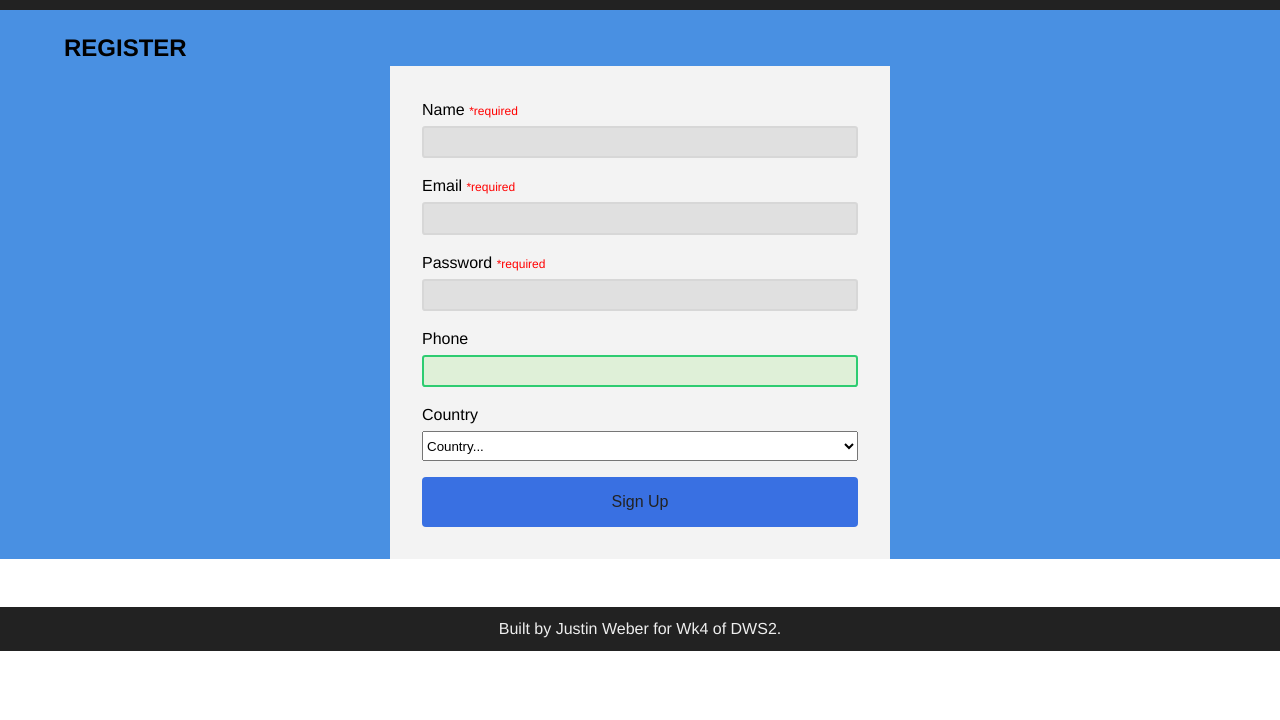
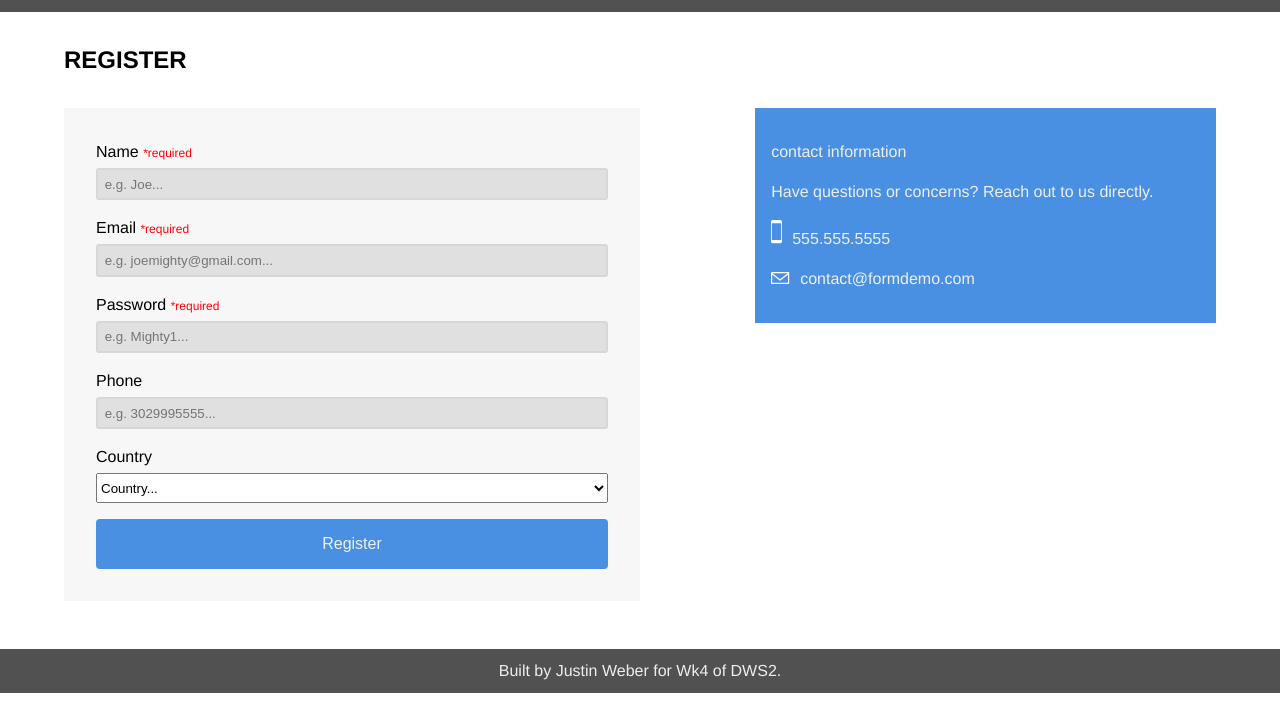
Before and after one commit to jjweber/accessible-form, a website: page index.html in a window 1280 px wide. Shown: the part 80-800 px from the top of the page. Drawn offline with Linux system fonts and the light colour scheme.

Commit message:
Finished matching style to mockup. Added media queries. Added html lang attribute. Working on changing colors to pass aria validation warning and working on registered confrimation.

```diff
--- a/index.html
+++ b/index.html
@@ -1,5 +1,5 @@
 <!DOCTYPE html>
-<html>
+<html lang="en">
   <head>
     <meta charset="utf-8">
     <meta name="viewport" content="width=device-width, initial-scale=1">
@@ -19,25 +19,23 @@
         <form id="myForm" action="">
           <div class="control-group">
             <label for="name">Name <span>*required</span></label>
-            <input type="text" id="name" required pattern="[a-zA-Z]+" minlength="3"/>
+            <input type="text" id="name" placeholder="e.g. Joe..." required pattern="[a-zA-Z]+" minlength="3"/>
           </div>
           <div class="control-group">
             <label for="email">Email <span>*required</span></label>
-            <input type="email" id="email" required/>
+            <input type="email" id="email" placeholder="e.g. joemighty@gmail.com..." required/>
           </div>
           <div class="control-group">
             <label for="password">Password <span>*required</span></label>
-            <input type="password" id="password" required pattern="(?=.*\d)(?=.*[a-z])(?=.*[A-Z]).{8,}" maxlength="20"/>
-            <!--<input type="password" id="password" required pattern="(?=.*[a-z])(?=.*[A-Z])(?=.*\d)(?=.*[$@$!%*?&])" minlength="8" maxlength="100 "/>-->
+            <input type="password" id="password" placeholder="e.g. Mighty1..." required pattern="(?=.*\d)(?=.*[a-z])(?=.*[A-Z]).{8,}" maxlength="20"/>
             <!--<span class="error" aria-live="polite"></span>-->
           </div>
           <div class="control-group">
             <label for="phone">Phone</label>
-            <input type="phone" id="phone"/>
+            <input type="phone" id="phone" placeholder="e.g. 3029995555..." pattern="[0-9]{10,}" maxlength="10"/>
           </div>
           <div class="control-group">
             <label for="country">Country</label>
-            <!--<input type="country" id="country"/>-->
             <select id="country" name="country">
               <option value="">Country...</option>
             	<option value="AFG">Afghanistan</option>
@@ -291,8 +289,16 @@
             	<option value="ZWE">Zimbabwe</option>
             </select>
           </div>
-          <button type="submit">Sign Up</button>
+          <button type="submit">Register</button>
         </form>
+
+        <aside class="contactInfo">
+          <label for=""></label>
+            <p>contact information</p>
+            <p>Have questions or concerns? Reach out to us directly.</p>
+            <p><span><img class="phoneIcon" src="./assets/phone.svg" alt="Phone icon"></span>555.555.5555</p>
+            <p><span><img class="emailIcon"src="./assets/email.svg" alt="Email icon"></span>contact@formdemo.com</p>
+        </aside>
       </div>
     </section>
     <footer>
--- a/js/main.js
+++ b/js/main.js
@@ -10,6 +10,7 @@ const countryDropdown = document.querySelector('#country');
 
 var error = document.querySelector('.error');
 
+// Creating function that passes each input to my clearfield function and resets the form.
 function resetform() {
   clearField(nameField);
   clearField(emailField);
@@ -17,8 +18,10 @@ function resetform() {
   clearField(phoneField);
 
   // Will reset dropdown for country to default
+  countryDropdown.selectedIndex = null;
 }
 
+// Creating function that takes in an input and resets it to null or default
 function clearField(input) {
   input.value = '';
 }
@@ -32,6 +35,7 @@ class CheckValidity {
     this.errors = [];
   };
 
+  // Creating function to give me the current number of errors.
   currentErrorCount() {
     return this.errors.length;
   }
@@ -45,6 +49,10 @@ class CheckValidity {
   getMessages() {
     const status = this.input.validity;
 
+    if (status.valueMissing) {
+      this.addError('This field is required to submit');
+    }
+
     if (status.typeMismatch) {
       this.addError('Entry does not match the field type');
     }
@@ -53,6 +61,7 @@ class CheckValidity {
       this.addError('Entry is too long');
     }
 
+    // Modified message to show the remaining number of letters needed to validate.
     if (status.tooShort) {
       let minLength = this.input.minLength;
       let currentInputLength = this.input.value.length;
@@ -71,10 +80,6 @@ class CheckValidity {
 
     if (this.type == "name" && !this.input.value.match(/[A-Z]/g)) {
       this.addError('Must contain at least one uppercase letter');
-    }
-
-    if (this.type == "email" && status.typeMismatch) {
-      this.addError('Does not match email type. Must follow @ format');
     }
 
     if (this.type == "password" && !this.input.value.match(/^(?=.*\d)(?=.*[a-z])(?=.*[A-Z])(?=.*[a-zA-Z]).{8,}$/gm)) {
@@ -124,10 +129,10 @@ nameField.addEventListener("keyup", (event) => {
   validateField(nameField, "name");
 }, false);
 
-nameField.addEventListener("focus", (event) => {
+/*nameField.addEventListener("focus", (event) => {
   console.log("Show rules for this field..");
   showRulesForField(nameField, "name");
-}, false);
+}, false);*/
 
 
 // emailField events
--- a/scss/base/_base.scss
+++ b/scss/base/_base.scss
@@ -12,7 +12,6 @@ html, body {
 
 header {
   background: $secondary-background;
-  height: 90px;
   margin: $reset-space;
 }
 
@@ -36,7 +35,7 @@ header h1 {
   h1 {
     text-transform: uppercase;
     margin: $reset-space;
-    padding-top: 20px;
+    padding: 30px 0;
   }
 }
 
@@ -74,6 +73,11 @@ form {
   }
 }
 
+#phone {
+  background: $input-background;
+  border: 2px solid $input-border;
+}
+
 #country {
   width: 100%;
   height: 30px;
@@ -104,17 +108,36 @@ button {
   border: none;
   padding: 1em;
   width: 100%;
-  background: #3970E2;
-  color: $primary-color;
+  background: $accent-background;
+  color: $secondary-color;
   font-size: 1em;
   border-radius: .25em;
 }
 
+.contactInfo {
+  @extend %auto-center;
+  background: $accent-background;
+  max-width: 450px;
+  padding: 1em;
+  margin-bottom: 30px;
+
+  p {
+    color: $secondary-color;
+
+    span {
+      margin-right: 10px;
+    }
+  }
+}
+
 .error {
   color: $error-accent;
+  line-height: 1.2;
+  margin: 5px auto;
 }
 
 footer {
+  clear: both;
   width: 100%;
   background: $secondary-background;
   color: $secondary-color;
@@ -126,3 +149,35 @@ footer {
     padding: 10px 0;
   }
 }
+
+
+/* Larger Phones, Small Tablets */
+@media only screen and (min-width : 480px) {
+
+
+}
+
+/* Small Devices, Tablets */
+@media only screen and (min-width : 768px) {
+  form {
+    display: block;
+    min-width: 50%;
+    margin-right: 20px;
+    float: left;
+  }
+  aside {
+    display: block;
+    width: 40%;
+    float: right;
+  }
+}
+
+/* Large Devices, Wide Screens */
+@media only screen and (min-width : 1200px) {
+  form {
+    min-width: 50%;
+  }
+  aside {
+    min-width: 40%;
+  }
+}
--- a/scss/utils/_vars.scss
+++ b/scss/utils/_vars.scss
@@ -2,10 +2,11 @@
 $font-stack: "Futura PT", Georgia;
 $primary-color: #222;
 $secondary-color: #EEE;
-$primary-background: #4990E2;
-$secondary-background: #222;
-$form-background: #f3f3f3;
-$input-background: #e0e0e0;
+$primary-background: #FFFFFF;
+$secondary-background: #515151;
+$accent-background: #4990E2;
+$form-background: #F7F7F7;
+$input-background: #E0E0E0;
 $success-accent: #dff0d8;
 $error-accent: red;
 $success-accent-border: #2ecc71;
```
Also changed, not shown: assets/circle-check.svg (added), assets/down-chevron.svg (added), assets/email.svg (added), assets/phone.svg (added), css/main.css.
